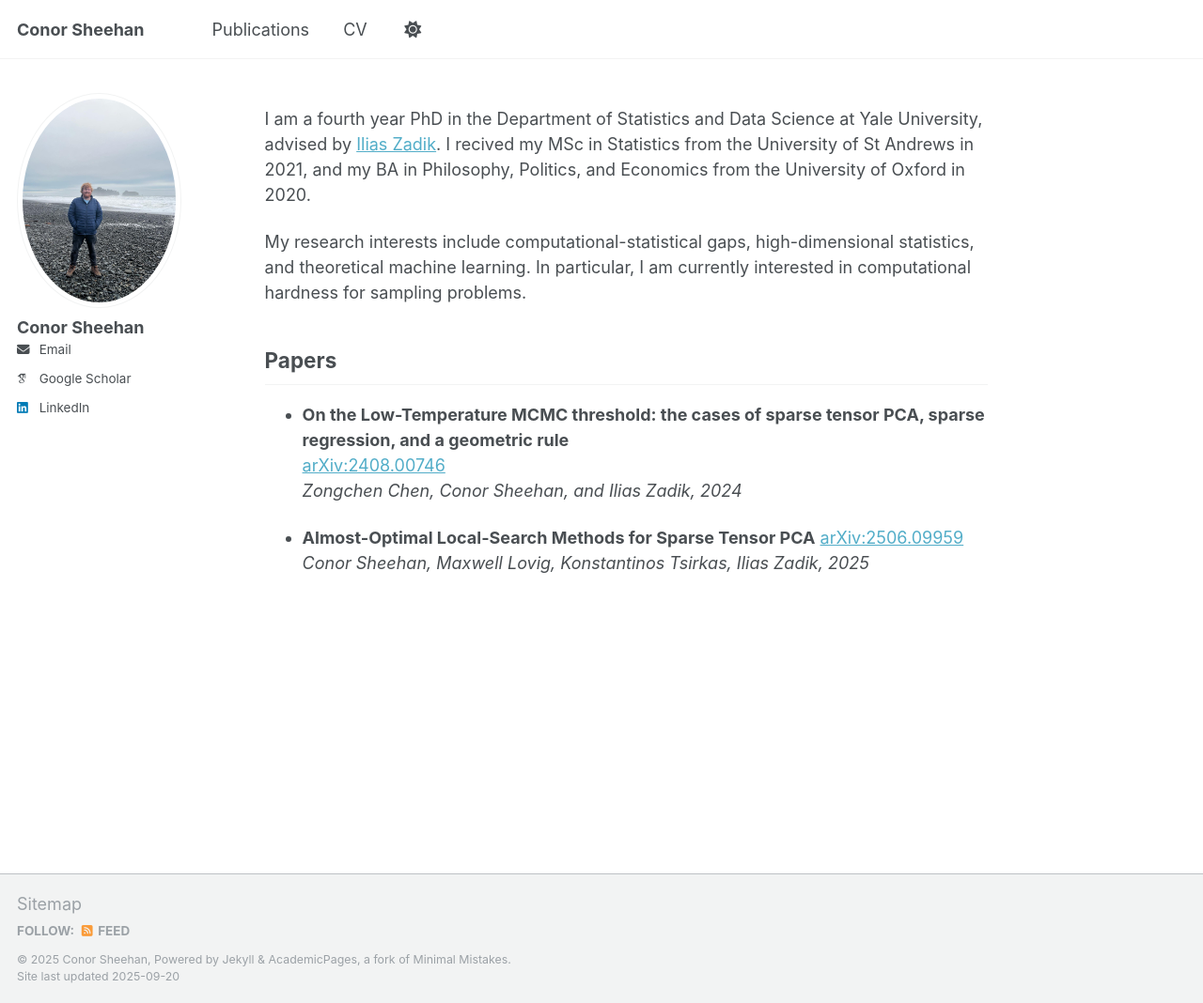
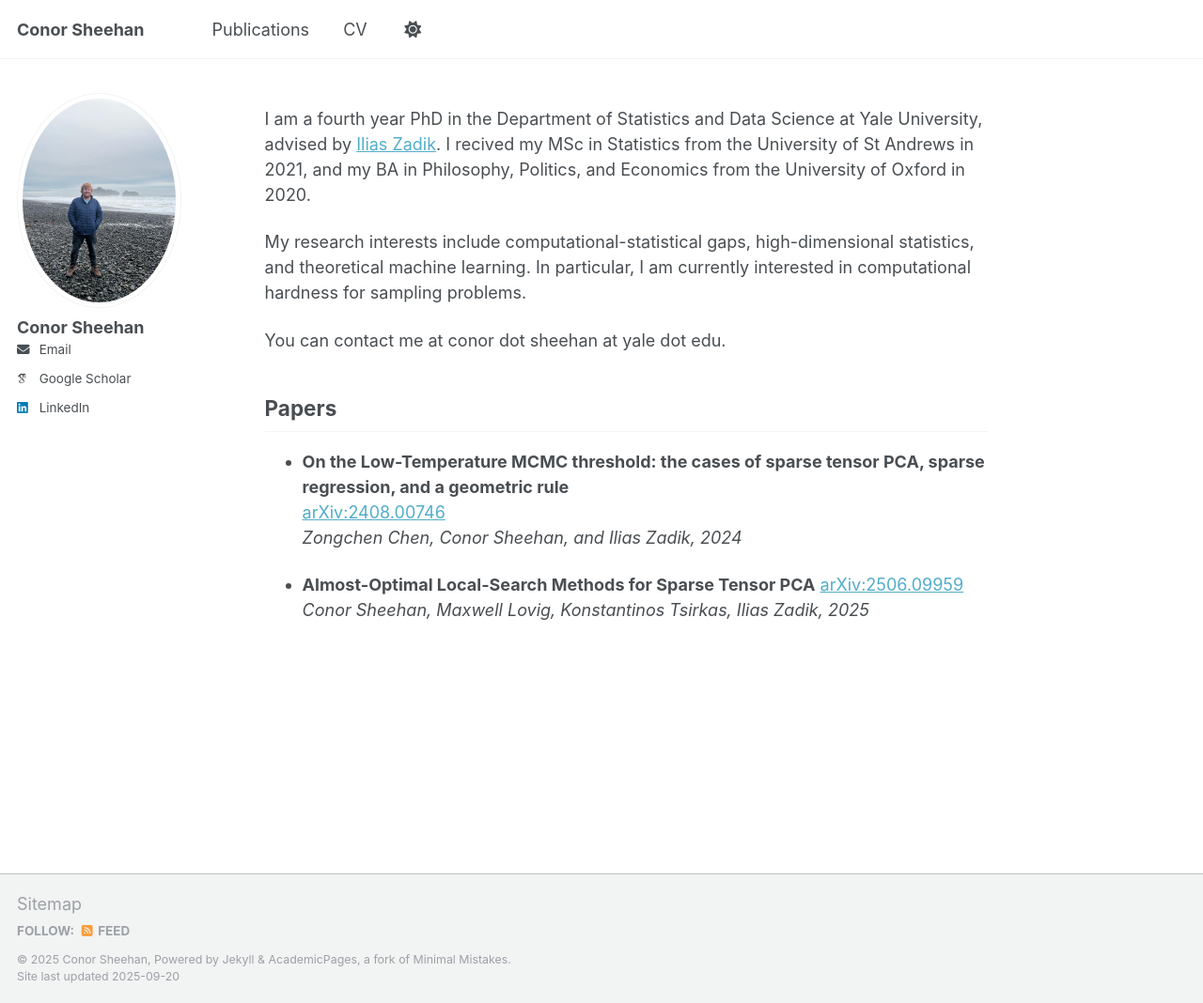
Before and after one commit to csheehan10/csheehan10.github.io, a Jekyll site: the page built from _pages/about.md, in a window 1280 px wide and 1068 px high. Shown: the whole window at 94% size. Built offline with Jekyll 4.4.1, drawn with Linux system fonts in a browser that asks for light colours; some web fonts are replaced; a script that is not in the unit is left out.

Commit message:
Update about.md

```diff
--- a/_pages/about.md
+++ b/_pages/about.md
@@ -11,6 +11,8 @@ I am a fourth year PhD in the Department of Statistics and Data Science at Yale
 
 My research interests include computational-statistical gaps, high-dimensional statistics, and theoretical machine learning. In particular, I am currently interested in computational hardness for sampling problems.
 
+You can contact me at conor dot sheehan at yale dot edu.
+
 ## Papers
 - **On the Low-Temperature MCMC threshold: the cases of sparse tensor PCA, sparse regression, and a geometric rule**
   [arXiv:2408.00746](https://arxiv.org/abs/2408.00746)
```
